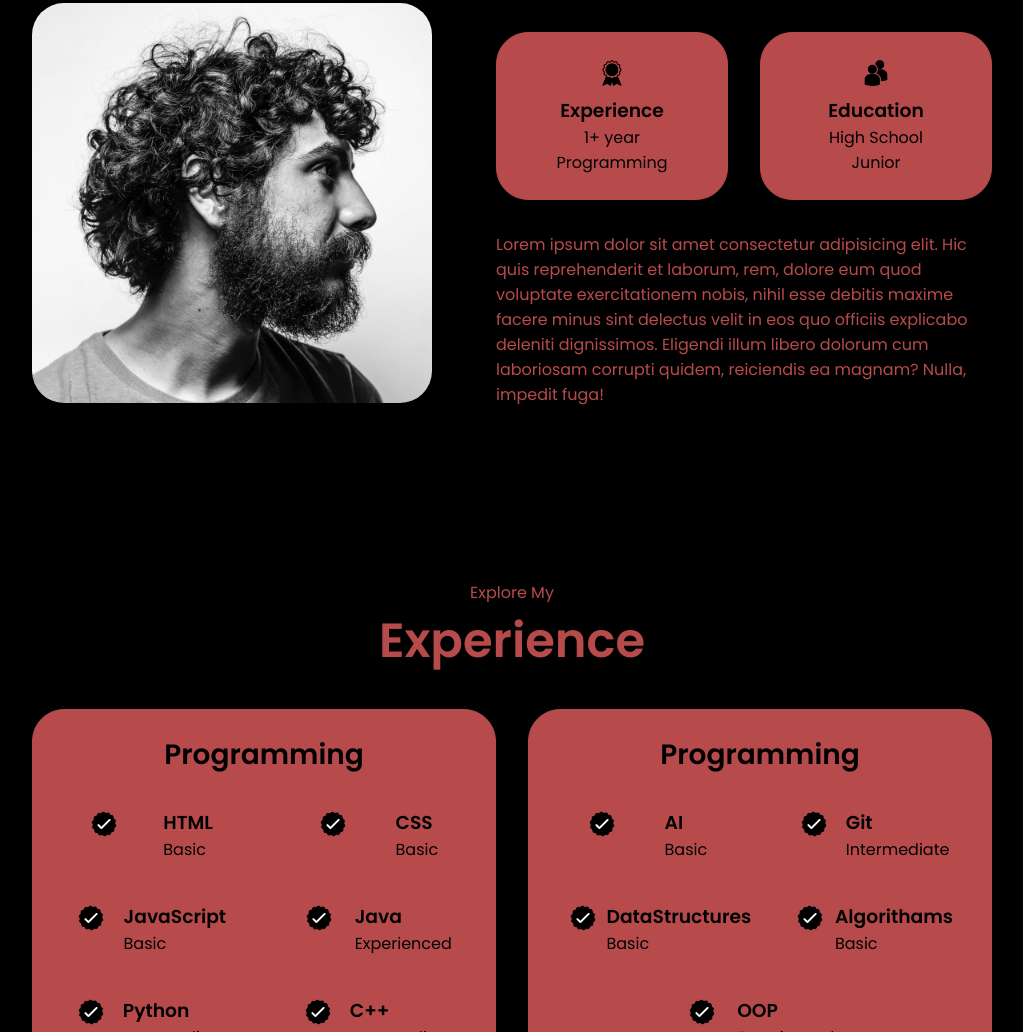
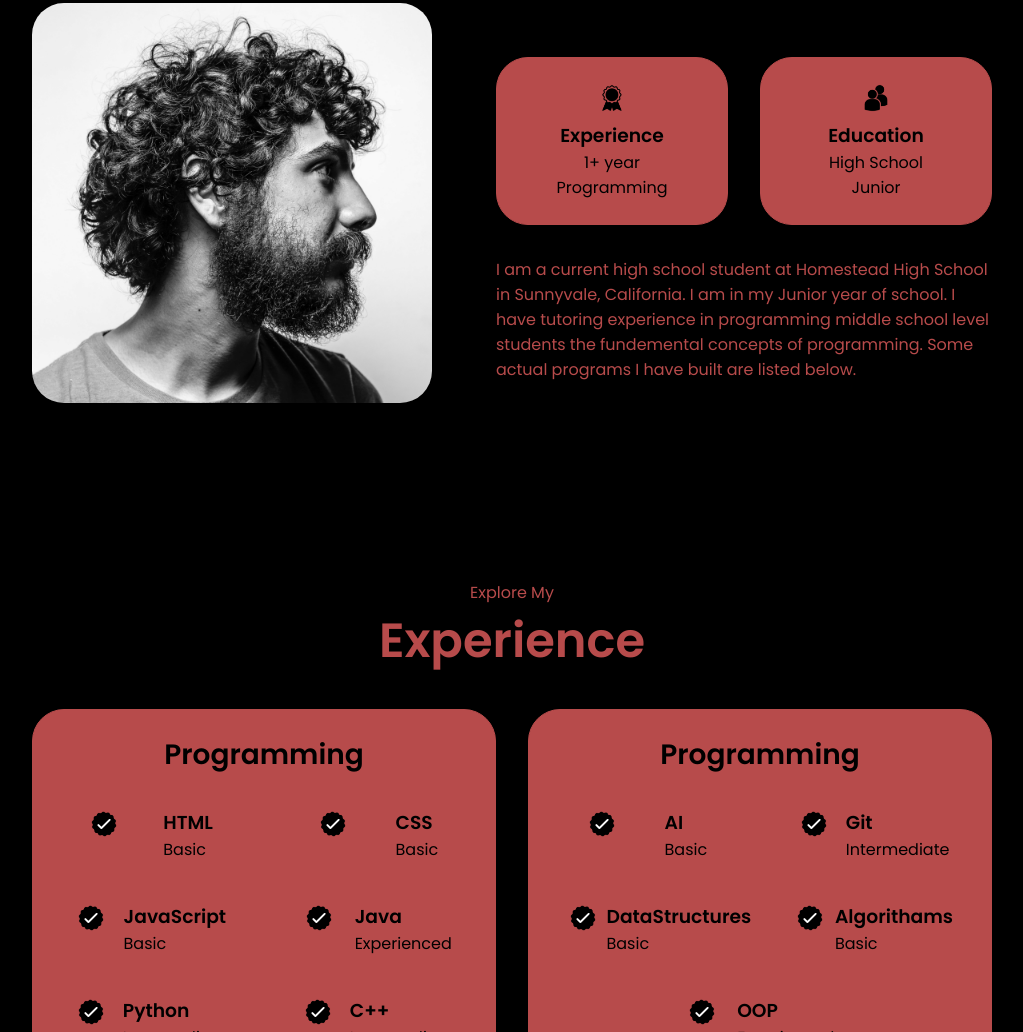
Before and after one commit to Dodgertrash17/PortfolioWebsite, a plain HTML site: page index.html in a window 1280 px wide. Shown: the part 1116-2148 px from the top of the page, without its empty margins (128-1151 px from the left). Drawn offline with Linux system fonts and the light colour scheme.

Commit message:
Update index.html

```diff
--- a/index.html
+++ b/index.html
@@ -105,12 +105,12 @@
           </div>
           <div class="text-container">
             <p>
-              Lorem ipsum dolor sit amet consectetur adipisicing elit. Hic quis
-              reprehenderit et laborum, rem, dolore eum quod voluptate
-              exercitationem nobis, nihil esse debitis maxime facere minus sint
-              delectus velit in eos quo officiis explicabo deleniti dignissimos.
-              Eligendi illum libero dolorum cum laboriosam corrupti quidem,
-              reiciendis ea magnam? Nulla, impedit fuga!
+              I am a current high school student at Homestead High
+              School in Sunnyvale, California. I am in my Junior year
+              of school. I have tutoring experience in programming
+              middle school level students the fundemental concepts
+              of programming. Some actual programs I have built are
+              listed below.
             </p>
           </div>
         </div>
@@ -284,7 +284,7 @@
             <div class="btn-container">
               <button
                 class="btn btn-color-2 project-btn"
-                onclick="location.href='https://github.com/'"
+                onclick="location.href='https://github.com/Dodgertrash17/APCSFinal.git'"
               >
                 Github
               </button>
```
